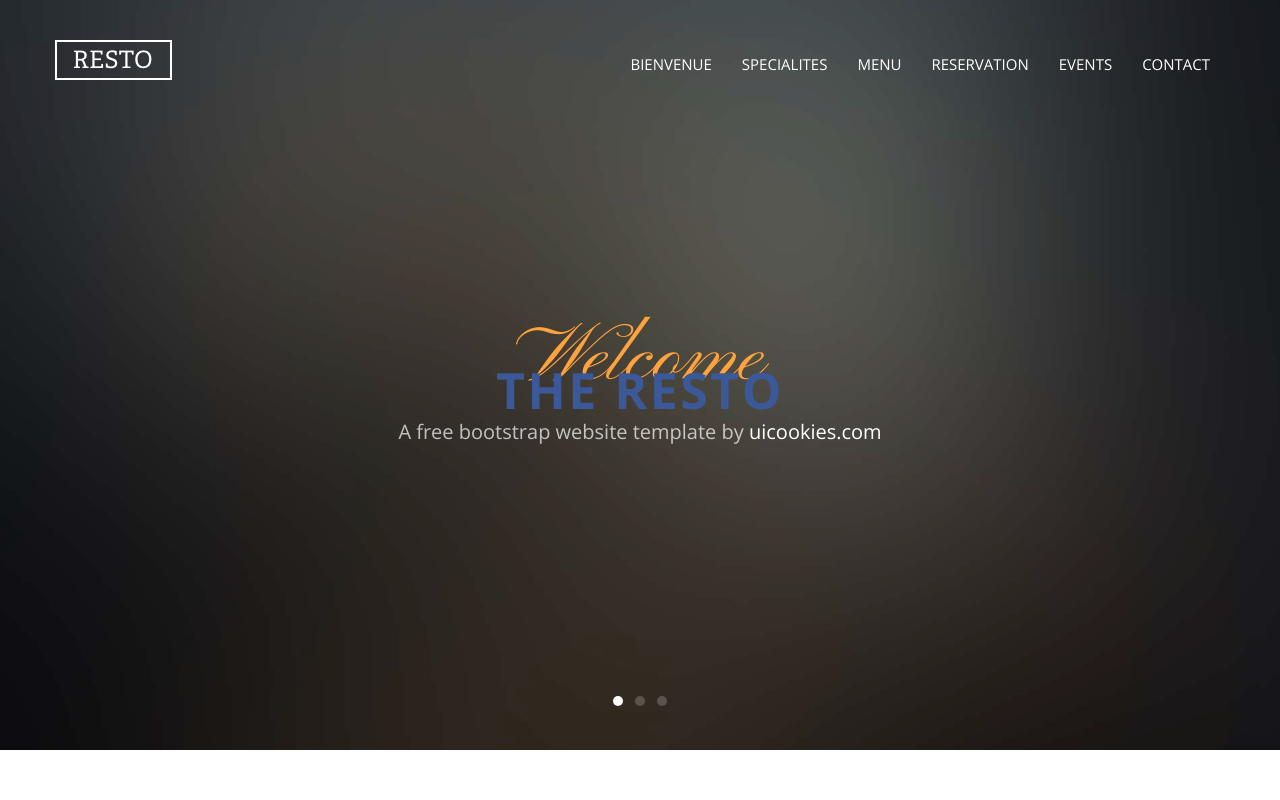
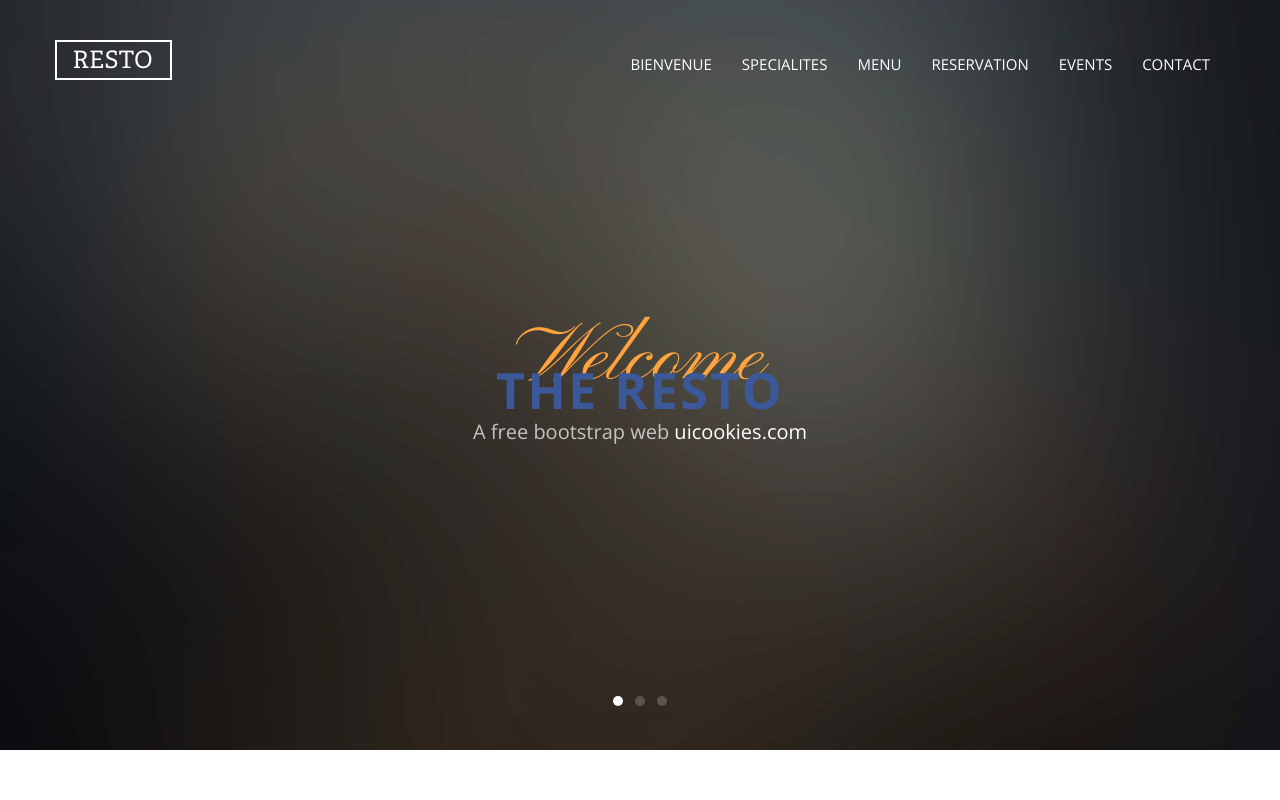
Before and after one commit to BGorteau/SiteResto, a website: page resto/index.html in a window 1280 px wide. Shown: the top 800 px of the page. Drawn offline with nearby package versions, Linux system fonts and the light colour scheme; files whose address does not match are found by name.

Commit message:
mod sub-heading

```diff
--- a/resto/index.html
+++ b/resto/index.html
@@ -54,7 +54,7 @@
                 <div class="probootstrap-slider-text text-center probootstrap-animate probootstrap-heading">
                   <h1 class="primary-heading">Welcome</h1>
                   <h3 class="secondary-heading">The Resto</h3>
-                  <p class="sub-heading">A free bootstrap website template by <a href="https://uicookies.com">uicookies.com</a></p>
+                  <p class="sub-heading">A free bootstrap web <a href="https://uicookies.com">uicookies.com</a></p>
                 </div>
               </div>
             </div>
@@ -67,7 +67,7 @@
                 <div class="probootstrap-slider-text text-center probootstrap-animate probootstrap-heading">
                   <h1 class="primary-heading">Dine</h1>
                   <h3 class="secondary-heading">With Us</h3>
-                  <p class="sub-heading">A free bootstrap website template by <a href="https://uicookies.com">uicookies.com</a></p>
+                  <p class="sub-heading"> template by <a href="https://uicookies.com">uicookies.com</a></p>
                 </div>
               </div>
             </div>
@@ -81,7 +81,7 @@
                 <div class="probootstrap-slider-text text-center probootstrap-animate probootstrap-heading">
                   <h1 class="primary-heading">Enjoy</h1>
                   <h3 class="secondary-heading">With Us</h3>
-                  <p class="sub-heading">A free bootstrap website template by <a href="https://uicookies.com">uicookies.com</a></p>
+                  <p class="sub-heading">A free bootstrap  <a href="https://uicookies.com">uicookies.com</a></p>
                 </div>
               </div>
             </div>
```
